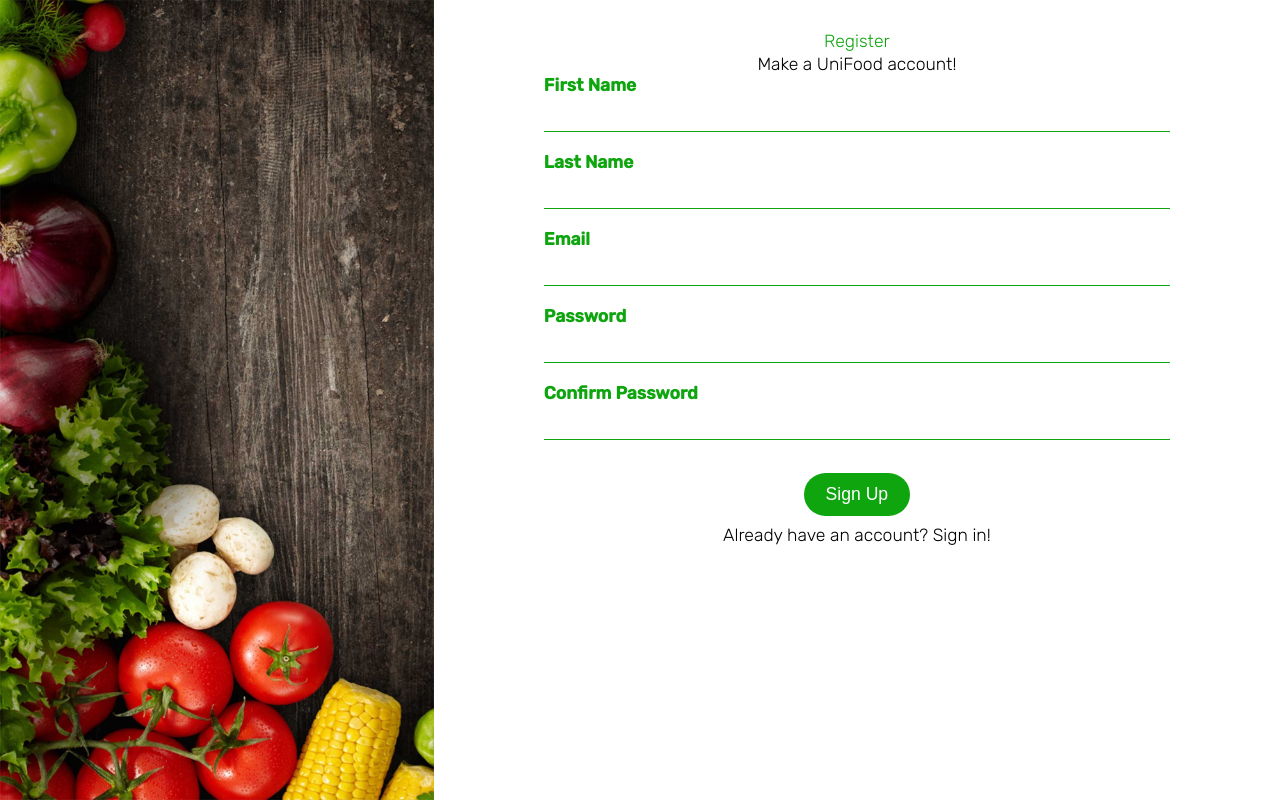
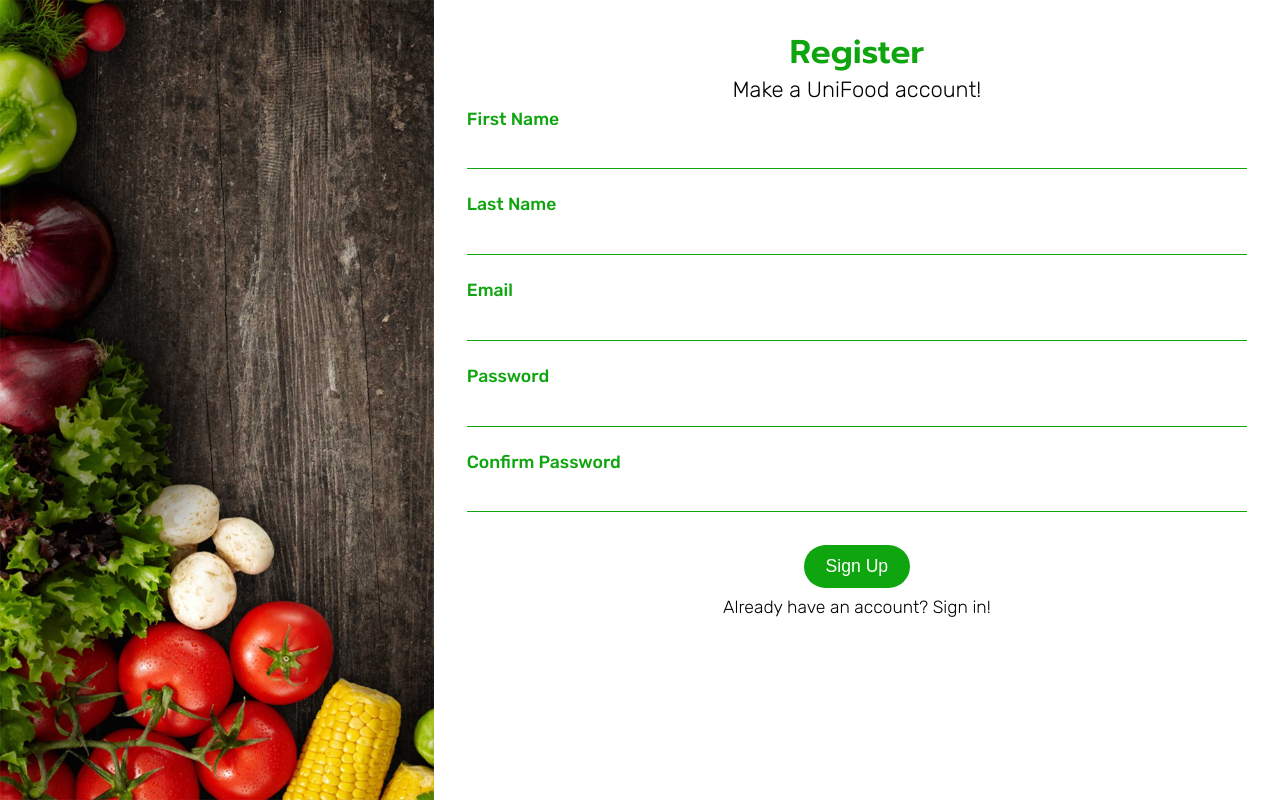
Before and after one commit to ItsEthanH/UniFood, a React (Create React App) app: page /portal/register in a window 1280 px wide. Built offline with nearby package versions, Linux system fonts and the light colour scheme.

Commit message:
portal and landing page restyled

```diff
--- a/src/assets/global.css
+++ b/src/assets/global.css
@@ -129,7 +129,7 @@
 .outline-button {
   font-size: var(--fs-body);
   font-weight: var(--fw-regular);
-  padding: 0.5rem 3rem;
+  padding: 0.75rem 3.5rem;
   border-radius: 999px;
   border: none;
   cursor: pointer;
--- a/src/pages/landing/about/styles/DesktopShowcase.module.css
+++ b/src/pages/landing/about/styles/DesktopShowcase.module.css
@@ -1,6 +1,6 @@
 .showcase {
-  max-width: 1400px;
-  margin: 0 auto;
+  max-width: 1500px;
+  margin: 6rem auto;
 }
 
 .tabbar ul {
--- a/src/pages/landing/apps/styles/LandingApps.module.css
+++ b/src/pages/landing/apps/styles/LandingApps.module.css
@@ -14,7 +14,7 @@
 
 @media only screen and (min-width: 1280px) {
   .img {
-    max-height: 30rem;
+    max-height: 40rem;
     width: initial;
   }
 }
--- a/src/pages/landing/recipes/styles/LandingRecipeCard.module.css
+++ b/src/pages/landing/recipes/styles/LandingRecipeCard.module.css
@@ -37,6 +37,12 @@
 @media only screen and (min-width: 1280px) {
   .card {
     margin: 0 2rem;
-    max-width: calc(70% / 3);
+    max-width: 16rem;
   }
 }
+
+@media only screen and (min-width: 160px) {
+  .card {
+    max-width: 20rem;
+  }
+}
--- a/src/pages/portal/PortalActions.js
+++ b/src/pages/portal/PortalActions.js
@@ -16,7 +16,7 @@
           {msg}
         </p>
       ))}
-      {fetchInfo.error && <p className={classes.error}>{fetchInfo.error}</p>}
+      {fetchInfo.error && <p className={`${classes.error} margin-2r0`}>{fetchInfo.error}</p>}
       {fetchInfo.isLoading && <p>Sending...</p>}
       {!fetchInfo.isLoading && <button>{buttonText}</button>}
       <a className={classes.swap} onClick={changeForm}>
--- a/src/pages/portal/PortalInput.js
+++ b/src/pages/portal/PortalInput.js
@@ -8,7 +8,7 @@
   return (
     <>
       <label
-        className={`${classes.label} ${errorStyles}`}
+        className={`${classes.label} ${errorStyles} body-bold`}
         typeof={props.type}
         htmlFor={props.id}
       >
--- a/src/pages/portal/_PortalPage.js
+++ b/src/pages/portal/_PortalPage.js
@@ -74,10 +74,10 @@
       <img src={image} alt="A colourful selection of vegetables on a dark oak table" />
       <main className={classes.page}>
         <h3>
-          <span className="color-primary">{title}</span>
+          <span className="heading color-primary">{title}</span>
         </h3>
 
-        <p className={classes.tagline}>{[tagline]}</p>
+        <p className="body-large">{[tagline]}</p>
 
         <Outlet context={outletContext} />
       </main>
--- a/src/pages/portal/styles/PortalActionsStyles.module.css
+++ /dev/null
@@ -1,3 +0,0 @@
-.error {
-  color: #ca3e51;
-}
--- a/src/pages/portal/styles/PortalForm.module.css
+++ b/src/pages/portal/styles/PortalForm.module.css
@@ -7,7 +7,6 @@
   color: white;
   background-color: var(--clr-primary);
   border: none;
-
   border-radius: 50px;
   width: fit-content;
   padding: 1rem 2rem;
@@ -17,6 +16,7 @@
 
 form .swap {
   text-align: center;
+  cursor: pointer;
 }
 
 .error {
--- a/src/pages/portal/styles/PortalInput.module.css
+++ b/src/pages/portal/styles/PortalInput.module.css
@@ -1,7 +1,6 @@
 .label {
   display: block;
   color: var(--clr-primary);
-  font-weight: 600;
   text-align: left;
 }
 
@@ -9,10 +8,10 @@
   margin: 1rem 0 2rem 0;
   border: 0;
   border-bottom: 1px solid var(--clr-primary);
-  font-size: var(--fs-400);
   outline: none;
   width: 100%;
   padding: 0.2rem 0;
+  font-size: var(--fs-body);
 }
 
 .invalid {
--- a/src/pages/portal/styles/_PortalPage.module.css
+++ b/src/pages/portal/styles/_PortalPage.module.css
@@ -3,23 +3,14 @@
   display: flex;
 }
 
-.wrapper img {
-  width: auto;
-  height: 100%;
-}
-
 .wrapper a {
   text-align: right;
-  color: black;
-  text-decoration: none;
 }
 
 .page {
-  height: auto;
   width: 100%;
-  padding: 3rem 10rem;
+  max-width: 1000px;
+  margin: 0 auto;
+  padding: 3rem;
   text-align: center;
-  border-radius: 0;
-  max-width: 100rem;
-  margin: 0 auto;
 }
```
Also changed, not shown: src/pages/portal/styles/PortalMain.module.css (deleted, +0 -15 lines).
